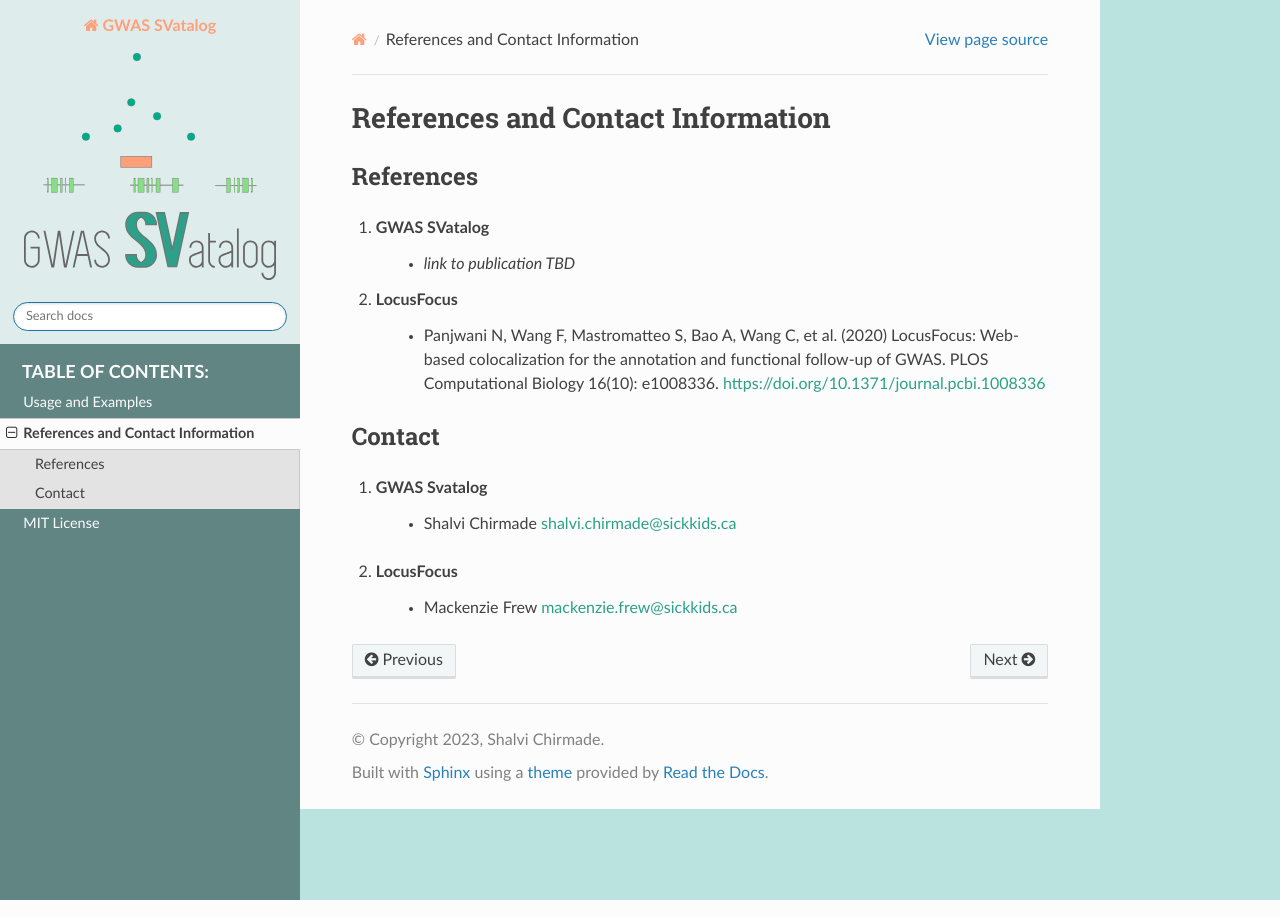
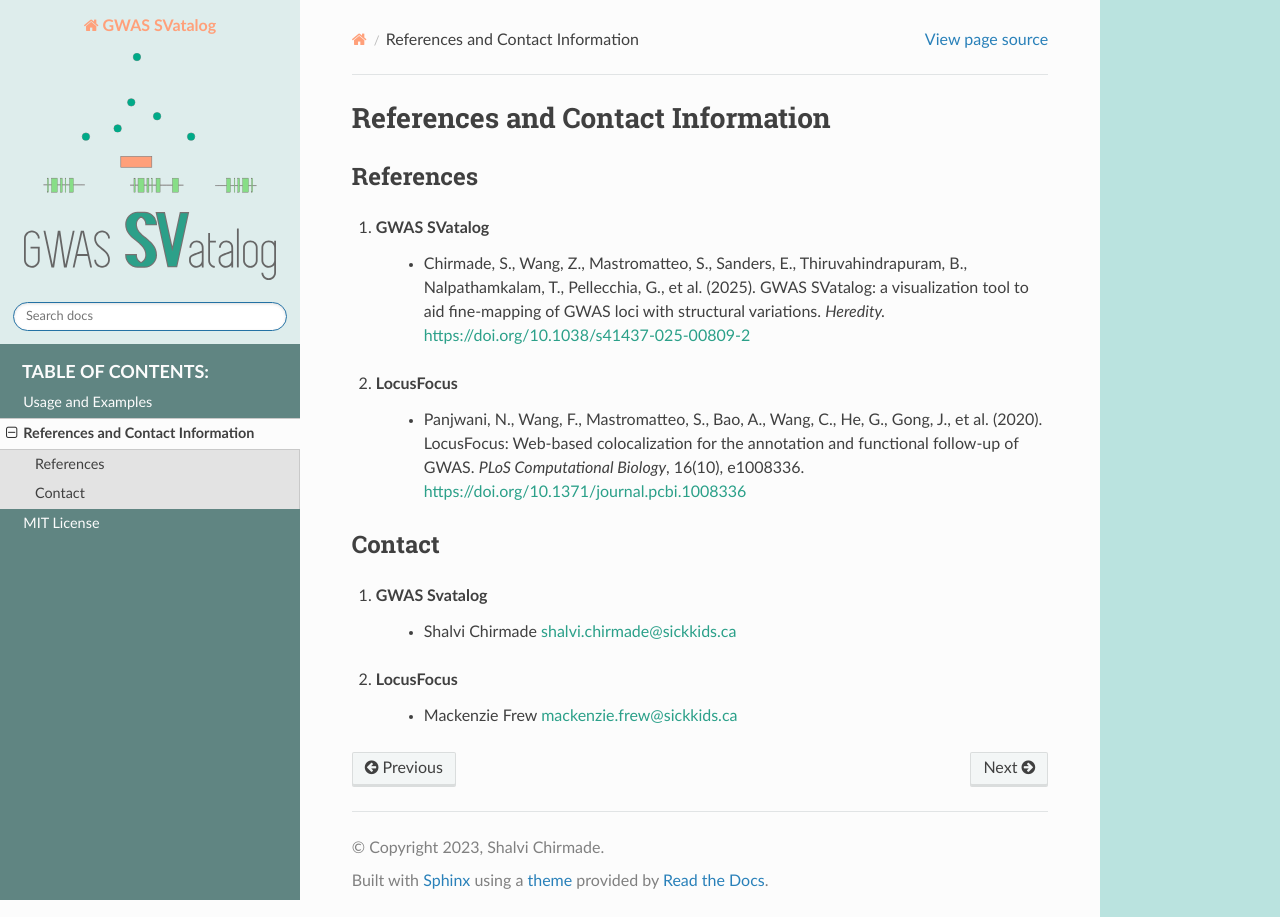
Before and after one commit to shalvichirmade/gwas-svatalog-docs, a Sphinx documentation site: the page built from source/reference_contact.rst, in a window 1280 px wide. Built offline with Sphinx 7.4.7 and the Read the Docs theme 3.1.0, drawn with Linux system fonts in a browser that asks for light colours.

Commit message:
update citation

```diff
--- a/source/index.rst
+++ b/source/index.rst
@@ -54,8 +54,11 @@
 
 .. admonition:: Disclaimer
 
-   Database constructed from predominantly European population of 101 individauls with Cystic Fibrosis (CF). The alleles affected by CF aside, the remainder of the genome is comparable to a healthy population of European descent (*link to publication TBD*). Genomic location is referenced against GRCh38.
+   Database constructed from predominantly European population of 101 individauls with Cystic Fibrosis (CF). The alleles affected by CF aside, the remainder of the genome is comparable to a healthy population of European descent |pub_link|. Genomic location is referenced against GRCh38.
 
+.. |pub_link| raw:: html
+
+   <a href="https://www.nature.com/articles/s41437-025-00809-2" target="_blank" style="color:#2ba089">(Chirmade *et. al.*, 2025)</a>
 
 
 .. toctree::
--- a/source/reference_contact.rst
+++ b/source/reference_contact.rst
@@ -6,14 +6,18 @@
 
 1. **GWAS SVatalog**
 
-    * *link to publication TBD*
+    * Chirmade, S., Wang, Z., Mastromatteo, S., Sanders, E., Thiruvahindrapuram, B., Nalpathamkalam, T., Pellecchia, G., et al. (2025). GWAS SVatalog: a visualization tool to aid fine-mapping of GWAS loci with structural variations. *Heredity.* |ref_link_svatalog|
+
+.. |ref_link_svatalog| raw:: html
+
+   <a href="https://www.nature.com/articles/s41437-025-00809-2" target="_blank" style="color:#2ba089">https://doi.org/10.1038/s41437-025-00809-2</a>
 
 
 2. **LocusFocus**
 
-    * Panjwani N, Wang F, Mastromatteo S, Bao A, Wang C, et al. (2020) LocusFocus: Web-based colocalization for the annotation and functional follow-up of GWAS. PLOS Computational Biology 16(10): e1008336. |ref_link|
+    * Panjwani, N., Wang, F., Mastromatteo, S., Bao, A., Wang, C., He, G., Gong, J., et al. (2020). LocusFocus: Web-based colocalization for the annotation and functional follow-up of GWAS. *PLoS Computational Biology*, 16(10), e1008336. |ref_link_lf|
 
-.. |ref_link| raw:: html
+.. |ref_link_lf| raw:: html
 
    <a href="https://journals.plos.org/ploscompbiol/article?id=10.1371/journal.pcbi.1008336" target="_blank" style="color:#2ba089">https://doi.org/10.1371/journal.pcbi.1008336</a>
 
```
